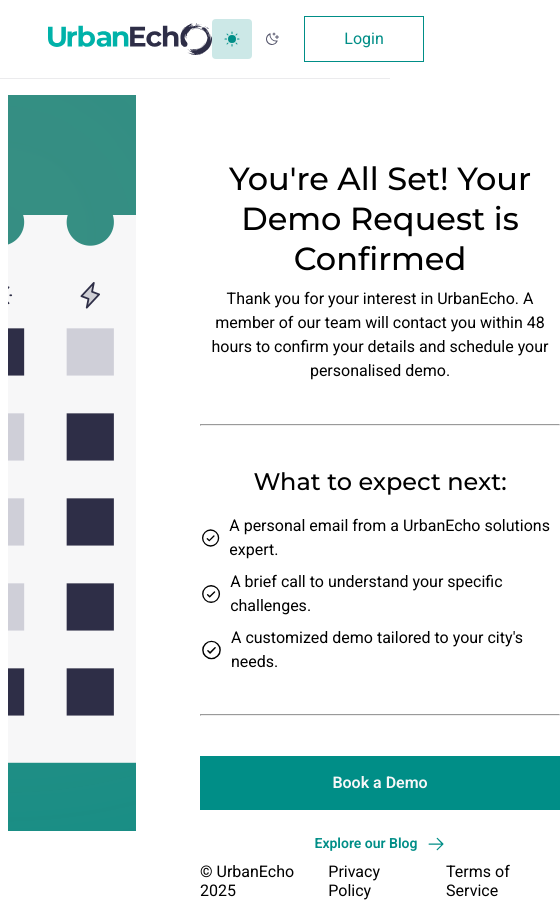
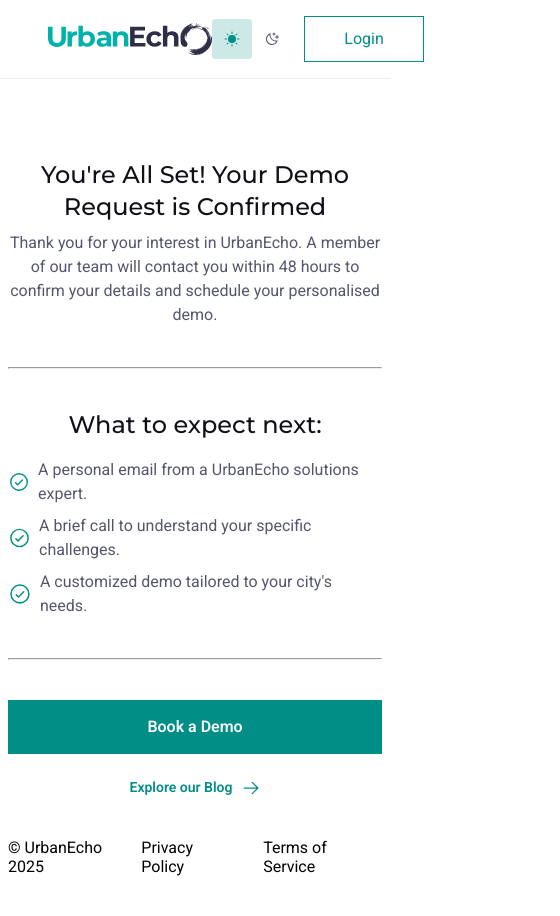
Before and after one commit to JI-Maina/urbanecho-web, a React (Vite) app: page /schedule-demo-success in a window 390 px wide. Shown: the whole page, 560 px wide, since content can reach past the window. After the commit the page ends 892 px from the top, so only its background shows below. Built offline with nearby package versions, Linux system fonts and the light colour scheme.

Commit message:
Refactor styles for ScheduleDemoSuccess page to enhance responsiveness and improve layout on tablet devices

```diff
--- a/src/pages/schedule-demo-success/index.tsx
+++ b/src/pages/schedule-demo-success/index.tsx
@@ -18,20 +18,9 @@ export default function ScheduleDemoSuccess() {
   ];
 
   const colors = {
-    baseBg: useColor("surface.surface-l0"),
-    border: useColor("border.border-subtle"),
-    label: useColor("content.content-tertiary-inverse"),
-    input: useColor("content.content-primary"),
-    header: useColor("content.content-primary"),
-    paragraph: useColor("content.content-tertiary"),
-    buttonDisabled: useColor("background.background-disabled"),
-    errorBorder: useColor("border.border-negative"),
-    errorText: useColor("content.content-negative"),
-    focusBorder: useColor("border.border-focus"),
-    requirementDefault: useColor("content.content-tertiary"),
-    requirementMet: useColor("content.content-positive"),
-    requirementIconPending: useColor("border.border-tertiary"),
-    footerColor: useColor("content.content-tertiary"),
+   iconColor: useColor("content.content-brand"),
+    headerColor: useColor("content.content-primary"),
+    textColor: useColor("content.content-tertiary"),
   };
   return (
     <ScheduleDemoMainPage>
@@ -43,13 +32,9 @@ export default function ScheduleDemoSuccess() {
         </LeftSection>
         <RightSection>
           <ScheduleWrapper
-            $controlBorderColor={colors.border}
-            $inputColor={colors.input}
-            $labelColor={colors.label}
-            $buttonDisabledBg={colors.buttonDisabled}
-            $errorBorderColor={colors.errorBorder}
-            $focusBorderColor={colors.focusBorder}
-            $errorColor={colors.errorText}
+            $iconColor={colors.iconColor}
+            $headerColor={colors.headerColor}
+            $textColor={colors.textColor}
           >
             <div className="content-wrapper">
               <div className="header">
--- a/src/pages/schedule-demo-success/schedule-demo-success.styled.tsx
+++ b/src/pages/schedule-demo-success/schedule-demo-success.styled.tsx
@@ -18,6 +18,9 @@ export const LeftSection = styled.div`
   position: relative;
   overflow: hidden;
   padding: ${(props) => props.theme.spacing["64"]};
+  @media (max-width: ${({ theme }) => theme.layout.container.tablet.maxWidth}) {
+    display: none;
+  }
   & .orange-overlay {
     height: 660px;
     width: 660px;
@@ -73,13 +76,9 @@ export const RightSection = styled.div`
   width: 100%;
 `;
 export const ScheduleWrapper = styled.form<{
-  $labelColor: string;
-  $inputColor: string;
-  $controlBorderColor: string;
-  $focusBorderColor: string;
-  $errorBorderColor: string;
-  $errorColor: string;
-  $buttonDisabledBg: string;
+  $iconColor: string;
+  $headerColor: string;
+  $textColor: string;
 }>`
   padding-top: ${(props) => props.theme.spacing["64"]};
   display: flex;
@@ -101,10 +100,15 @@ export const ScheduleWrapper = styled.form<{
     max-width: 640px;
     h2 {
       ${(props) => props.theme.typography.heading["32/medium"]}
+      color: ${(props) => props.$headerColor};
+      @media (max-width: ${({ theme }) => theme.layout.container.tablet.maxWidth}) {
+        ${({ theme }) => theme.typography.heading["24/medium"]}
+      }
     }
     p {
       ${(props) => props.theme.typography.paragraph["16/400"]}
       max-width: 480px;
+      color: ${(props) => props.$textColor};
     }
   }
 
@@ -118,6 +122,7 @@ export const ScheduleWrapper = styled.form<{
     h2 {
       ${(props) => props.theme.typography.heading["24/medium"]}
       text-align: center;
+      color: ${(props) => props.$headerColor};
     }
     ul {
       display: flex;
@@ -125,6 +130,7 @@ export const ScheduleWrapper = styled.form<{
       gap: ${(props) => props.theme.spacing["08"]};
       ${(props) => props.theme.typography.paragraph["16/400"]}
       list-style: none;
+      color: ${(props) => props.$textColor};
       li {
         display: flex;
         align-items: center;
@@ -132,6 +138,7 @@ export const ScheduleWrapper = styled.form<{
         .check-icon {
           height: ${(props) => props.theme.spacing["24"]};
           width: ${(props) => props.theme.spacing["24"]};
+          color: ${(props) => props.$iconColor};
         }
       }
     }
@@ -142,6 +149,10 @@ export const ScheduleWrapper = styled.form<{
     gap: ${(props) => props.theme.spacing["16"]};
     max-width: 360px;
     margin: 0 auto;
+    @media (max-width: ${({ theme }) => theme.layout.container.tablet.maxWidth}) {
+      width: 100%;
+      max-width: 100%;
+    }
     & p {
       text-align: center;
       ${(props) => props.theme.typography.label["16/regular"]}
@@ -168,6 +179,9 @@ export const ScheduleWrapper = styled.form<{
     & button {
       width: 360px;
       padding: ${(props) => props.theme.spacing["16"]};
+      @media (max-width: ${({ theme }) => theme.layout.container.tablet.maxWidth}) {
+        width: 100%;
+      }
     }
   }
 
@@ -175,6 +189,10 @@ export const ScheduleWrapper = styled.form<{
     display: flex;
     justify-content: space-between;
     align-items: center;
+
+    @media (max-width: ${({ theme }) => theme.layout.container.tablet.maxWidth}) {
+      margin-top: ${(props) => props.theme.spacing["32"]};
+    }
     & .copyright {
     }
     & .privacy {
```
